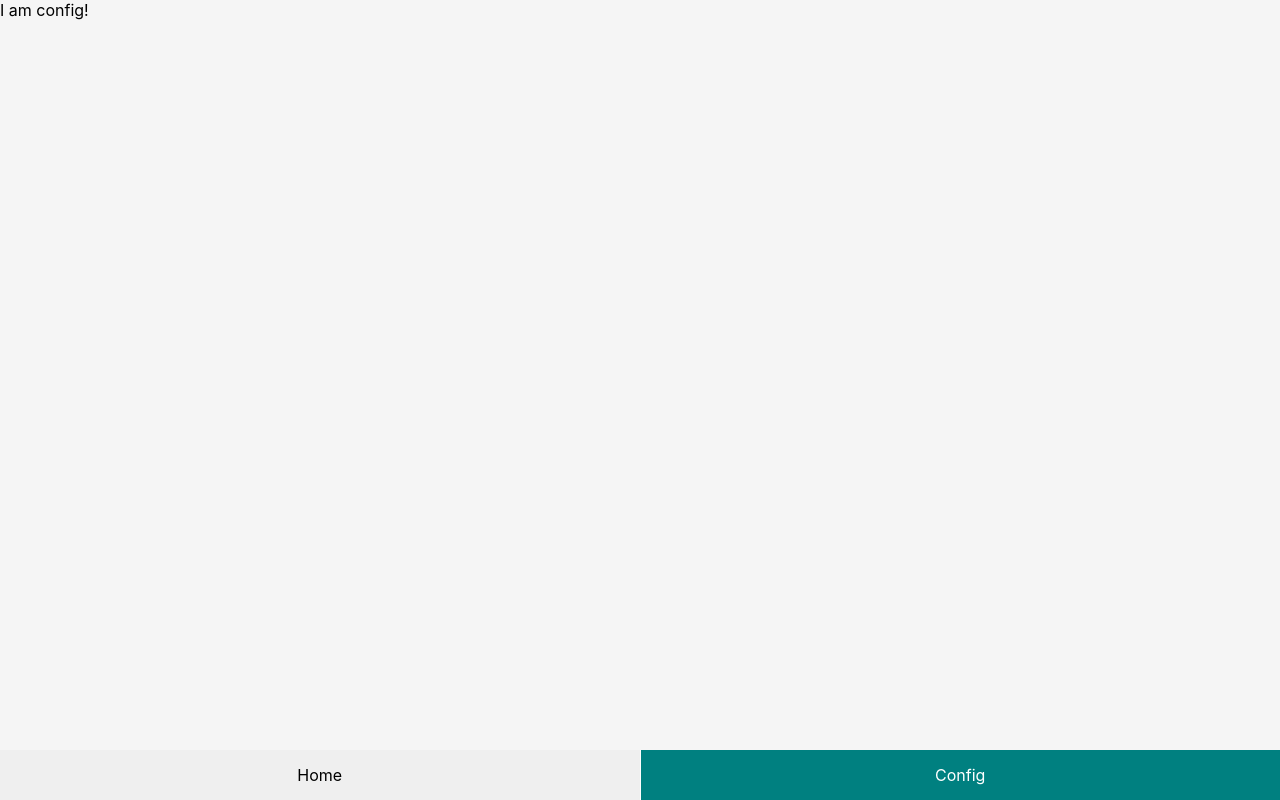
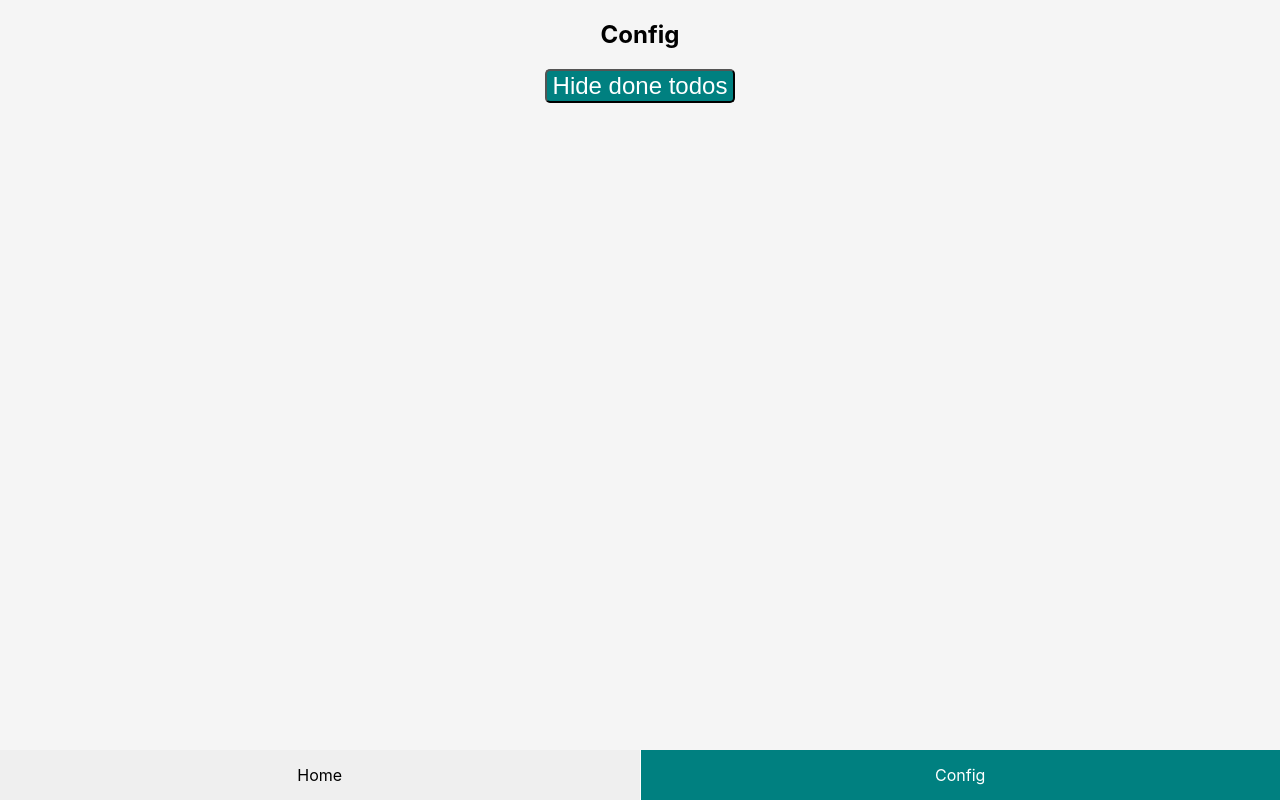
Before and after one commit to fraukedtz/react-todo-app, a React (Create React App) app: page /config in a window 1280 px wide. Built offline with nearby package versions, Linux system fonts and the light colour scheme; the HTML template or start-up script is replaced by a standard one.

Commit message:
add Toggle Button to Config

```diff
--- a/src/components/App.js
+++ b/src/components/App.js
@@ -34,12 +34,34 @@ const Wrapper = styled.div`
 `
 
 export default class App extends Component {
+  state = {
+    showDoneTodos: true
+  }
+
+  toggleShowDoneTodos = () => {
+    this.setState({
+      showDoneTodos: !this.state.showDoneTodos
+    })
+  }
+
   render() {
     return (
       <Router>
         <Wrapper>
-          <Route exact path="/" component={Home} />
-          <Route path="/config/" component={Config} />
+          <Route
+            exact
+            path="/"
+            render={() => <Home showDoneTodos={this.state.showDoneTodos} />}
+          />
+          <Route
+            path="/config/"
+            render={() => (
+              <Config
+                showDoneTodos={this.state.showDoneTodos}
+                onToggle={this.toggleShowDoneTodos}
+              />
+            )}
+          />
           <nav>
             <NavLink exact activeClassName="active" to="/">
               Home
--- a/src/components/Config.js
+++ b/src/components/Config.js
@@ -1,9 +1,27 @@
 import React, { Component } from 'react'
+import ToggleButton from './ToggleButton'
 
-export class Config extends Component {
+import styled from 'styled-components'
+
+const Wrapper = styled.section`
+  text-align: center;
+`
+
+export default class Config extends Component {
   render() {
-    return <section>I am config!</section>
+    const { showDoneTodos, onToggle } = this.props
+    return (
+      <React.Fragment>
+        <Wrapper>
+          <h2>Config</h2>
+          <ToggleButton
+            defaultText={'Hide done todos'}
+            alternativeText={'Show done todos'}
+            isDefault={showDoneTodos}
+            onClick={onToggle}
+          />
+        </Wrapper>
+      </React.Fragment>
+    )
   }
 }
-
-export default Config
--- a/src/components/Counter.js
+++ b/src/components/Counter.js
@@ -9,7 +9,7 @@ const Wrapper = styled.div`
   transition: 6s ease-in-out;
 `
 
-export class Counter extends Component {
+export default class Counter extends Component {
   render() {
     return (
       <Wrapper>
@@ -22,5 +22,3 @@ export class Counter extends Component {
     )
   }
 }
-
-export default Counter
--- a/src/components/Heading.js
+++ b/src/components/Heading.js
@@ -12,7 +12,7 @@ const Wrapper = styled.div`
   }
 `
 
-export class Heading extends Component {
+export default class Heading extends Component {
   render() {
     return (
       <Wrapper>
@@ -21,5 +21,3 @@ export class Heading extends Component {
     )
   }
 }
-
-export default Heading
--- a/src/components/Home.js
+++ b/src/components/Home.js
@@ -9,7 +9,6 @@ import Separator from './Separator.js'
 import ProgressBar from './ProgressBar.js'
 
 import styled from 'styled-components'
-import ToggleButton from './ToggleButton.js'
 
 const Wrapper = styled.section`
   background-color: deeppink;
@@ -25,10 +24,8 @@ export const TextBox = styled.div`
 
 export default class Home extends Component {
   state = {
-    todos: this.load(),
-    buttonState: false
+    todos: this.load()
   }
-
   render() {
     this.save()
     return (
@@ -48,23 +45,10 @@ export default class Home extends Component {
           <TextBox>
             <Input onEnter={this.handleKeyPress} />
           </TextBox>
-          <Separator text={'done'} />
-          <List>{this.renderDoneTodos()}</List>
-          <ToggleButton
-            defaultText={'foo'}
-            alternativeText={'bar'}
-            isDefault={false}
-            onClick={() => this.toggleGlobalButtonState()}
-          />
+          <List>{this.props.showDoneTodos && this.renderDoneTodos()}</List>
         </Wrapper>
       </React.Fragment>
     )
-  }
-
-  toggleGlobalButtonState = () => {
-    this.setState({
-      buttonState: !this.state.buttonState
-    })
   }
 
   renderOpenTodos() {
@@ -72,7 +56,12 @@ export default class Home extends Component {
   }
 
   renderDoneTodos() {
-    return this.state.todos.filter(t => t.isDone).map(this.renderSingleTodo)
+    return (
+      <React.Fragment>
+        <Separator text={'done'} />
+        {this.state.todos.filter(t => t.isDone).map(this.renderSingleTodo)}
+      </React.Fragment>
+    )
   }
 
   renderSingleTodo = item => (
--- a/src/components/Input.js
+++ b/src/components/Input.js
@@ -11,7 +11,7 @@ const StyledInput = styled.input`
   }
 `
 
-export class Input extends Component {
+export default class Input extends Component {
   handleKeyPress(event) {
     this.props.onEnter(event)
     event.target.value = ''
@@ -30,5 +30,3 @@ export class Input extends Component {
     )
   }
 }
-
-export default Input
--- a/src/components/Separator.js
+++ b/src/components/Separator.js
@@ -19,7 +19,7 @@ const Line = styled.div`
   border-bottom: ${props => props.width || 4}px solid #fefefe;
 `
 
-export class Separator extends Component {
+export default class Separator extends Component {
   render() {
     const { text } = this.props
     return (
@@ -31,5 +31,3 @@ export class Separator extends Component {
     )
   }
 }
-
-export default Separator
--- a/src/components/Todo.js
+++ b/src/components/Todo.js
@@ -20,7 +20,7 @@ const Button = styled.button`
   font-size: 24px;
 `
 
-export class Todo extends Component {
+export default class Todo extends Component {
   render() {
     const { text, isDone, onClick, onDelete } = this.props
     return (
@@ -33,5 +33,3 @@ export class Todo extends Component {
     )
   }
 }
-
-export default Todo
--- a/src/components/ToggleButton.js
+++ b/src/components/ToggleButton.js
@@ -13,7 +13,7 @@ const Button = styled.button`
   }
 `
 
-export class ToggleButton extends Component {
+export default class ToggleButton extends Component {
   state = {
     isDefault: this.props.isDefault == null ? true : this.props.isDefault,
     lastIsDefaultFromProps: this.props.isDefault
@@ -47,5 +47,3 @@ export class ToggleButton extends Component {
     )
   }
 }
-
-export default ToggleButton
```
